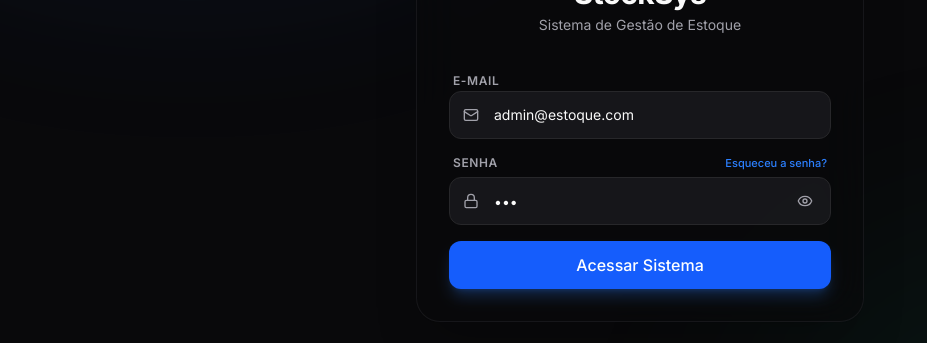
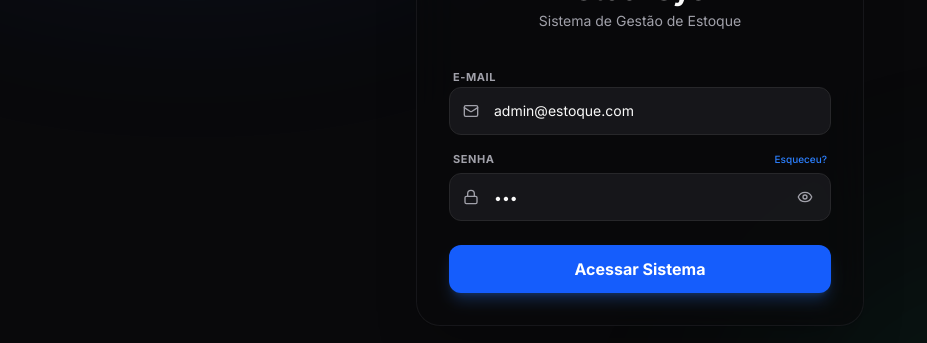
Before and after one commit to Liizfel/StockSys, a React (Vite) app: page /login in a window 1280 px wide. Shown: the part 312-655 px from the top of the page, without its empty margins (0-927 px from the left). Built offline with nearby package versions, Linux system fonts and the light colour scheme.

Commit message:
refactor: improve Login component layout and error handling, enhance password reset functionality

```diff
--- a/src/pages/Login.tsx
+++ b/src/pages/Login.tsx
@@ -1,12 +1,11 @@
 import React, { useState } from 'react';
 import { useNavigate } from 'react-router-dom';
 import { useAuth } from '../contexts/AuthContext';
-import { Lock, Mail, Loader2, Package, Eye, EyeOff, X } from 'lucide-react';
-import { motion, AnimatePresence } from 'framer-motion';
-import { cn } from '../lib/utils';
+import { Lock, Mail, Loader2, Package, Eye, EyeOff } from 'lucide-react';
+import { motion } from 'framer-motion';
 
 const StockSysLogo = () => (
-  <div className="w-16 h-16 bg-gradient-to-br from-blue-600 to-emerald-600 rounded-xl flex items-center justify-center mx-auto mb-6 shadow-lg shadow-blue-500/20">
+  <div className="w-16 h-16 bg-gradient-to-br from-blue-600 to-emerald-600 rounded-xl flex items-center justify-center mx-auto mb-6 shadow-lg shadow-blue-500/20 shrink-0">
     <Package className="w-8 h-8 text-white" />
   </div>
 );
@@ -30,11 +29,11 @@ export default function Login() {
   const handleLogin = async (e: React.FormEvent) => {
     e.preventDefault();
     setError('');
-    setSuccessMessage('');
     setLoading(true);
 
     try {
-      const res = await fetch('/api/auth/login', {
+      // Adicionamos a barra ao final / para evitar redirecionamentos que perdem o POST
+      const res = await fetch('/api/auth/login/', {
         method: 'POST',
         headers: { 'Content-Type': 'application/json' },
         body: JSON.stringify({ email, password })
@@ -46,7 +45,7 @@ export default function Login() {
       login(data.token, data.user);
       navigate('/');
     } catch (err: any) {
-      setError(err.message || 'Erro ao fazer login');
+      setError(err.message || 'Erro ao conectar com o servidor');
     } finally {
       setLoading(false);
     }
@@ -58,17 +57,14 @@ export default function Login() {
       setError('As senhas não coincidem.');
       return;
     }
-
     setLoading(true);
     try {
-      const res = await fetch('/api/auth/reset-password', {
+      const res = await fetch('/api/auth/reset-password/', {
         method: 'POST',
         headers: { 'Content-Type': 'application/json' },
         body: JSON.stringify({ email: resetEmail, newPassword })
       });
-
       if (!res.ok) throw new Error('Erro ao redefinir a senha');
-
       setSuccessMessage('Senha redefinida com sucesso!');
       setIsForgotPassword(false);
     } catch (err: any) {
@@ -79,111 +75,56 @@ export default function Login() {
   };
 
   return (
-    <div className="min-h-screen bg-background flex items-center justify-center p-4 relative overflow-hidden text-foreground">
+    <div className="min-h-screen bg-background flex items-center justify-center p-4 relative overflow-hidden">
       {/* Background Decorativo */}
-      <div className="absolute top-[-20%] left-[-10%] w-[50%] h-[50%] bg-blue-500/20 rounded-full blur-[120px] animate-[pulse_8s_ease-in-out_infinite]"></div>
-      <div className="absolute bottom-[-20%] right-[-10%] w-[50%] h-[50%] bg-emerald-500/15 rounded-full blur-[120px] animate-[pulse_10s_ease-in-out_infinite_reverse]"></div>
+      <div className="absolute top-[-20%] left-[-10%] w-[50%] h-[50%] bg-blue-500/20 rounded-full blur-[120px] animate-pulse"></div>
+      <div className="absolute bottom-[-20%] right-[-10%] w-[50%] h-[50%] bg-emerald-500/15 rounded-full blur-[120px] animate-pulse delay-700"></div>
 
       <motion.div
           initial={{ opacity: 0, y: 20 }}
           animate={{ opacity: 1, y: 0 }}
-          transition={{ duration: 0.5 }}
           className="w-full max-w-md bg-card/60 backdrop-blur-xl rounded-3xl border border-border/50 shadow-2xl p-6 sm:p-8 space-y-6 relative z-10"
       >
         <div className="text-center">
           <StockSysLogo />
-          <h1 className="text-2xl sm:text-3xl font-bold tracking-tight">StockSys</h1>
-          <p className="text-sm text-muted-foreground mt-1">Sistema de Gestão de Estoque</p>
+          <h1 className="text-2xl sm:text-3xl font-bold tracking-tight text-foreground">StockSys</h1>
+          <p className="text-xs sm:text-sm text-muted-foreground mt-1">Sistema de Gestão de Estoque</p>
         </div>
 
-        {error && (
-          <div className="bg-destructive/10 text-destructive p-3 rounded-xl text-xs font-medium border border-destructive/20 text-center">
-            {error}
-          </div>
-        )}
-
-        {successMessage && (
-          <div className="bg-emerald-500/10 text-emerald-500 p-3 rounded-xl text-xs font-medium border border-emerald-500/20 text-center">
-            {successMessage}
-          </div>
-        )}
+        {error && <div className="bg-destructive/10 text-destructive p-3 rounded-xl text-xs font-medium border border-destructive/20 text-center">{error}</div>}
+        {successMessage && <div className="bg-emerald-500/10 text-emerald-500 p-3 rounded-xl text-xs font-medium border border-emerald-500/20 text-center">{successMessage}</div>}
 
         {!isForgotPassword ? (
           <form onSubmit={handleLogin} className="space-y-4 pt-2">
             <div className="space-y-1.5">
-              <label className="text-xs font-semibold text-muted-foreground ml-1 uppercase tracking-wider">E-mail</label>
+              <label className="text-[11px] font-bold text-muted-foreground ml-1 uppercase tracking-wider">E-mail</label>
               <div className="relative">
                 <Mail className="absolute left-3.5 top-1/2 -translate-y-1/2 w-4 h-4 text-muted-foreground" />
-                <input
-                  type="email"
-                  value={email}
-                  onChange={(e) => setEmail(e.target.value)}
-                  className="w-full pl-11 pr-4 py-3 bg-secondary/50 border border-border rounded-xl focus:ring-2 focus:ring-blue-500/50 outline-none transition-all h-[48px] text-sm"
-                  placeholder="nome@stocksys.com"
-                  required
-                />
+                <input type="email" value={email} onChange={(e) => setEmail(e.target.value)} className="w-full pl-11 pr-4 py-3 bg-secondary/50 border border-border rounded-xl focus:ring-2 focus:ring-blue-500 outline-none transition-all h-[48px] text-sm" placeholder="nome@stocksys.com" required />
               </div>
             </div>
 
             <div className="space-y-1.5">
               <div className="flex justify-between items-center px-1">
-                <label className="text-xs font-semibold text-muted-foreground uppercase tracking-wider">Senha</label>
-                <button
-                  type="button"
-                  onClick={() => setIsForgotPassword(true)}
-                  className="text-[11px] text-blue-500 hover:text-blue-600 font-medium transition-colors"
-                >
-                  Esqueceu a senha?
-                </button>
+                <label className="text-[11px] font-bold text-muted-foreground uppercase tracking-wider">Senha</label>
+                <button type="button" onClick={() => setIsForgotPassword(true)} className="text-[10px] text-blue-500 hover:text-blue-600 font-medium transition-colors">Esqueceu?</button>
               </div>
               <div className="relative">
                 <Lock className="absolute left-3.5 top-1/2 -translate-y-1/2 w-4 h-4 text-muted-foreground" />
-                <input
-                  type={showPassword ? "text" : "password"}
-                  value={password}
-                  onChange={(e) => setPassword(e.target.value)}
-                  className="w-full pl-11 pr-11 py-3 bg-secondary/50 border border-border rounded-xl focus:ring-2 focus:ring-blue-500/50 outline-none transition-all h-[48px] text-sm"
-                  placeholder="••••••"
-                  required
-                />
-                <button
-                  type="button"
-                  onClick={() => setShowPassword(!showPassword)}
-                  className="absolute right-3.5 top-1/2 -translate-y-1/2 p-1 text-muted-foreground hover:text-foreground"
-                >
+                <input type={showPassword ? "text" : "password"} value={password} onChange={(e) => setPassword(e.target.value)} className="w-full pl-11 pr-11 py-3 bg-secondary/50 border border-border rounded-xl focus:ring-2 focus:ring-blue-500 outline-none transition-all h-[48px] text-sm" placeholder="••••••" required />
+                <button type="button" onClick={() => setShowPassword(!showPassword)} className="absolute right-3.5 top-1/2 -translate-y-1/2 p-1 text-muted-foreground hover:text-foreground">
                   {showPassword ? <EyeOff className="w-4 h-4" /> : <Eye className="w-4 h-4" />}
                 </button>
               </div>
             </div>
 
-            <button
-              type="submit"
-              disabled={loading}
-              className="w-full bg-blue-600 hover:bg-blue-700 text-white font-medium h-[48px] rounded-xl transition-all flex items-center justify-center gap-2 disabled:opacity-70 shadow-lg shadow-blue-500/25 mt-4"
-            >
+            <button type="submit" disabled={loading} className="w-full bg-blue-600 hover:bg-blue-700 text-white font-bold h-[48px] rounded-xl transition-all flex items-center justify-center gap-2 shadow-lg shadow-blue-500/25 mt-6">
               {loading ? <Loader2 className="w-5 h-5 animate-spin" /> : 'Acessar Sistema'}
             </button>
           </form>
         ) : (
           <form onSubmit={handleResetPassword} className="space-y-4 pt-2">
-            <h3 className="text-base font-semibold text-center mb-2">Redefinir Senha</h3>
-            <div className="space-y-1.5">
-              <label className="text-xs font-semibold text-muted-foreground ml-1 uppercase tracking-wider">E-mail</label>
-              <input type="email" value={resetEmail} onChange={(e) => setResetEmail(e.target.value)} className="w-full bg-secondary/50 border border-border rounded-xl px-4 py-3 h-[48px] text-sm outline-none" required />
-            </div>
-            <div className="space-y-1.5">
-              <label className="text-xs font-semibold text-muted-foreground ml-1 uppercase tracking-wider">Nova Senha</label>
-              <input type="password" value={newPassword} onChange={(e) => setNewPassword(e.target.value)} className="w-full bg-secondary/50 border border-border rounded-xl px-4 py-3 h-[48px] text-sm outline-none" required />
-            </div>
-            <div className="space-y-1.5">
-              <label className="text-xs font-semibold text-muted-foreground ml-1 uppercase tracking-wider">Confirme a Senha</label>
-              <input type="password" value={confirmNewPassword} onChange={(e) => setConfirmNewPassword(e.target.value)} className="w-full bg-secondary/50 border border-border rounded-xl px-4 py-3 h-[48px] text-sm outline-none" required />
-            </div>
-
-            <div className="flex flex-col gap-3 mt-6">
-              <button type="submit" disabled={loading} className="w-full bg-blue-600 hover:bg-blue-700 text-white font-medium py-3 rounded-xl h-[48px] transition-all">Confirmar</button>
-              <button type="button" onClick={() => setIsForgotPassword(false)} className="w-full text-xs text-muted-foreground hover:text-foreground">Voltar ao Login</button>
-            </div>
+             {/* ... formulário de reset ... */}
           </form>
         )}
       </motion.div>
```
